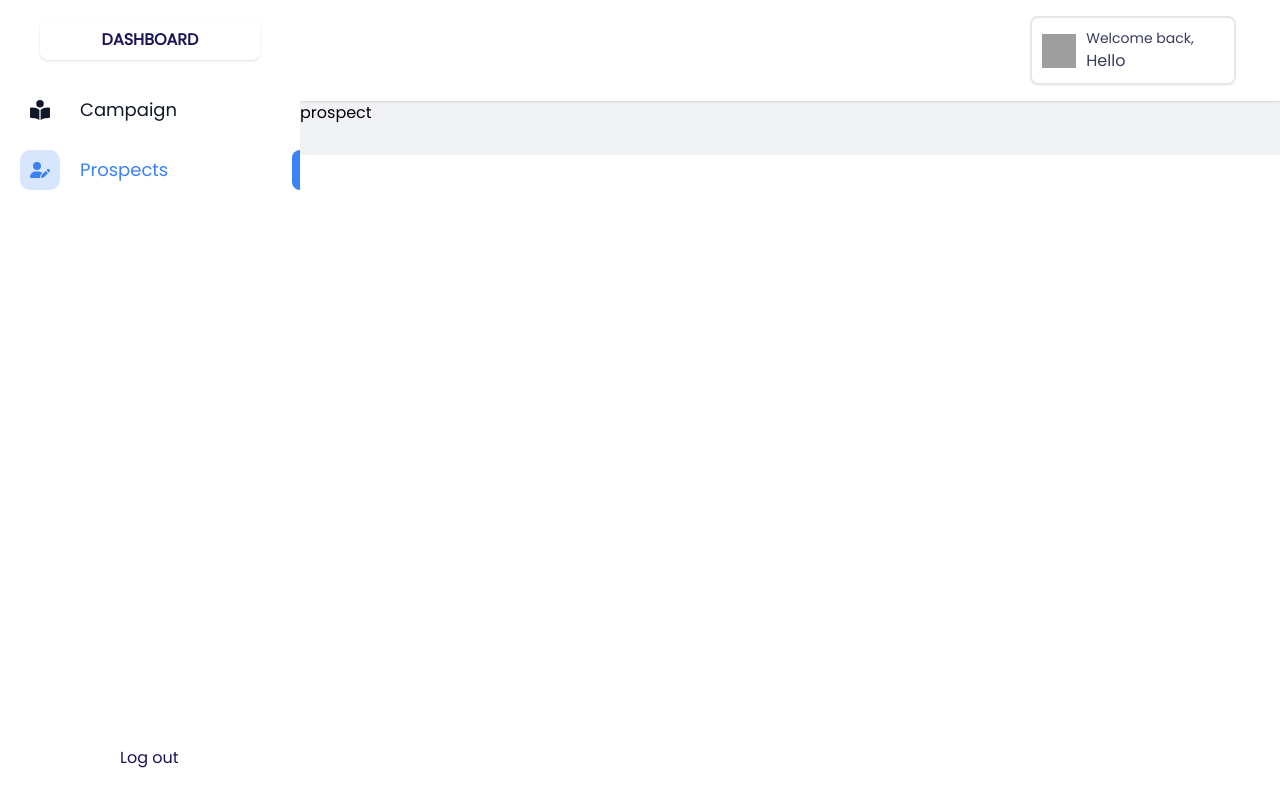
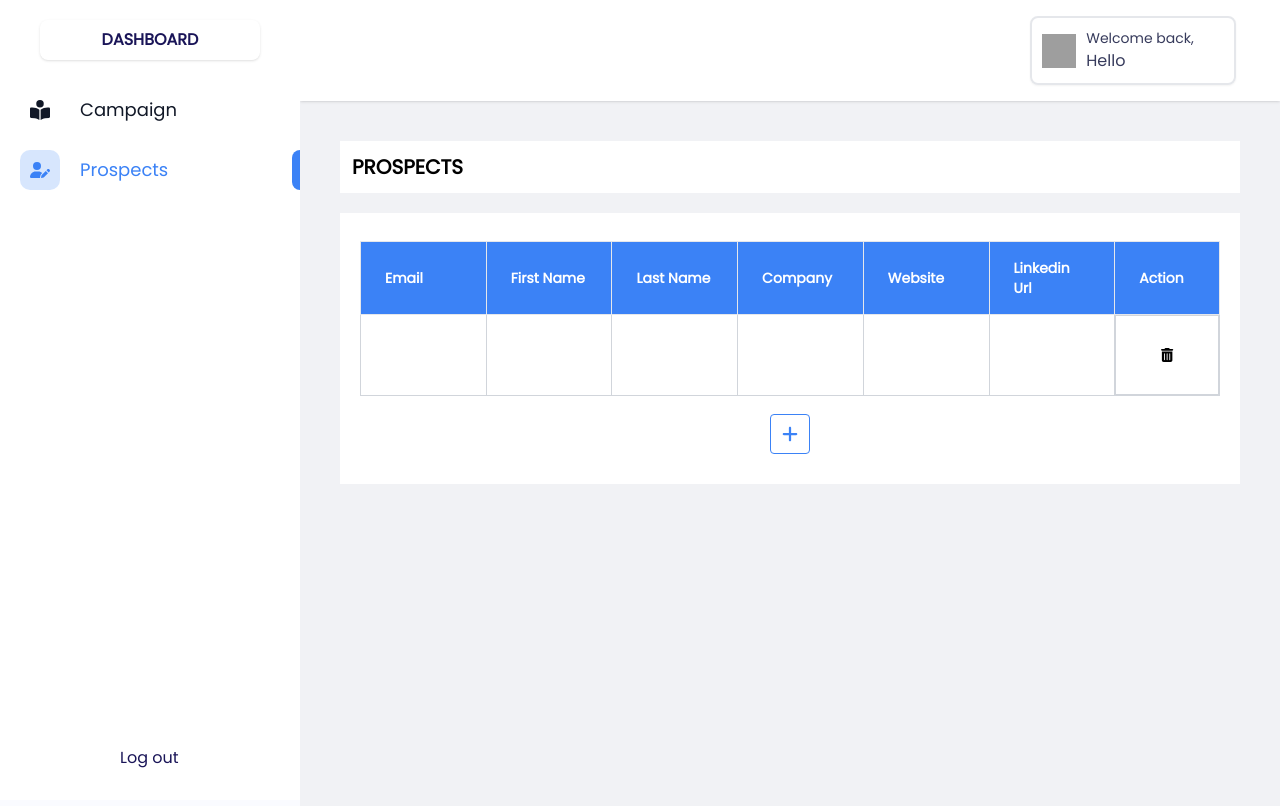
Before and after one commit to irazramin/campaign-upstal, a Next.js app: page /prospects in a window 1280 px wide. Shown: the top 806 px of the page. Built offline with nearby package versions, Linux system fonts and the light colour scheme; grey boxes are pictures that could not be loaded.

Commit message:
add prospect section

```diff
--- a/src/app/(dashboard)/prospects/page.tsx
+++ b/src/app/(dashboard)/prospects/page.tsx
@@ -1,11 +1,153 @@
-import React from 'react';
+'use client'
+import React, {useEffect, useState} from 'react';
+import {usePathname, useRouter} from "next/navigation";
+import {FontAwesomeIcon} from "@fortawesome/react-fontawesome";
+import {faPlus, faTrashAlt} from "@fortawesome/free-solid-svg-icons";
 
-const Page = () => {
+const Prospects = () => {
+    const [render, setRender] = useState(false);
+
+    const [prospectInput, setProspectInput]: any = useState([{
+        email: "",
+        firstName: "",
+        lastName: "",
+        company: "",
+        website: "",
+        linkedin: ""
+    }]);
+
+    const addProspectHandle = () => {
+        console.log(prospectInput)
+        setProspectInput([...prospectInput, {
+            email: "",
+            firstName: "",
+            lastName: "",
+            company: "",
+            website: "",
+            linkedin: ""
+        }]);
+    }
+
+    const handleInput = (e, index) => {
+        e.preventDefault();
+        const {name, value} = e.target;
+        const inputsData = [...prospectInput];
+
+        if (index >= 0 && index < inputsData.length) {
+            inputsData[index][name] = value;
+            setProspectInput(inputsData);
+            localStorage.setItem("prospectData", JSON.stringify(inputsData));
+        }
+    }
+
+    useEffect(() => {
+        const data = JSON.parse(localStorage.getItem("prospectData"));
+        if(data) {
+            setProspectInput(data);
+        }else {
+            setProspectInput([{
+                email: "",
+                firstName: "",
+                lastName: "",
+                company: "",
+                website: "",
+                linkedin: ""
+            }]);
+        }
+    }, [render]);
+
+    const handleDelete = index => {
+        if (window.confirm("Do you really want to leave?")) {
+            const afterDelete = prospectInput.filter((item, idx) => index !== idx);
+            localStorage.setItem("prospectData", JSON.stringify(afterDelete));
+            setRender(!render)
+        }
+    }
+
+
     return (
-        <div>
-            prospect
+        <div className="h-[calc(100vh-100px)] m-[20px] md:m-[40px]">
+            <div className="bg-white p-3 flex items-center justify-between mb-5">
+                <h4 className="text-xl font-semibold uppercase">Prospects</h4>
+            </div>
+
+            <div className="bg-white p-[20px]">
+                <div className="flex flex-col">
+                    <div className="overflow-x-auto sm:-mx-6 lg:-mx-8">
+                        <div className="inline-block min-w-full py-2 sm:px-6 lg:px-8">
+                            <div className="overflow-hidden">
+                                <table className="min-w-full text-left text-sm font-light">
+                                    <thead
+                                        className="border-b border-gray-300 bg-blue-500 text-white font-medium border">
+                                    <tr>
+                                        <th scope="col" className="px-6 py-4 border">Email</th>
+                                        <th scope="col" className="px-6 py-4 border">First Name</th>
+                                        <th scope="col" className="px-6 py-4 border">Last Name</th>
+                                        <th scope="col" className="px-6 py-4 border">Company</th>
+                                        <th scope="col" className="px-6 py-4 border">Website</th>
+                                        <th scope="col" className="px-6 py-4 border">Linkedin Url</th>
+                                        <th scope="col" className="px-6 py-4 border w-[100px]">Action</th>
+
+                                    </tr>
+                                    </thead>
+                                    <tbody className="border border-gray-300">
+                                    {prospectInput?.map((item, idx) => {
+                                        return (
+                                            <tr
+                                                key={idx}
+                                                className="border border-gray-300">
+                                                <td className="whitespace-nowrap font-medium border border-gray-300 w-[120px] h-[80px]">
+                                                    <input type="email" name="email" value={item.email}
+                                                           onChange={(e: any) => handleInput(e, idx)}
+                                                           className="w-full h-full  outline-2 outline-blue-500  p-3"/>
+                                                </td>
+                                                <td className="whitespace-nowrap font-medium border border-gray-300 w-[120px] h-[80px]">
+                                                    <input type="text" name="firstName" value={item.firstName}
+                                                           onChange={(e: any) => handleInput(e, idx)}
+                                                           className="w-full h-full  outline-2 outline-blue-500 p-3"/>
+                                                </td>
+                                                <td className="whitespace-nowrap font-medium border border-gray-300 w-[120px] h-[80px]">
+                                                    <input type="text" name="lastName" value={item.lastName}
+                                                           onChange={(e: any) => handleInput(e, idx)}
+                                                           className="w-full h-full  outline-2 outline-blue-500 p-3"/>
+                                                </td>
+                                                <td className="whitespace-nowrap font-medium border border-gray-300 w-[120px] h-[80px]">
+                                                    <input type="text" name="company" value={item.company}
+                                                           onChange={(e: any) => handleInput(e, idx)}
+                                                           className="w-full h-full  outline-2 outline-blue-500 p-3"/>
+                                                </td>
+                                                <td className="whitespace-nowrap font-medium border border-gray-300 w-[120px] h-[80px]">
+                                                    <input type="text" name="website" value={item.website}
+                                                           onChange={(e: any) => handleInput(e, idx)}
+                                                           className="w-full h-full  outline-2 outline-blue-500 p-3"/>
+                                                </td>
+                                                <td className="whitespace-nowrap font-medium border border-gray-300 w-[120px] h-[80px]">
+                                                    <input type="text" name="linkedin" value={item.linkedin}
+                                                           onChange={(e: any) => handleInput(e, idx)}
+                                                           className="w-full h-full  outline-2 outline-blue-500 p-3"/>
+                                                </td>
+                                                <td className="whitespace-nowrap font-medium border border-gray-300 w-full h-[80px] flex items-center justify-center">
+                                                    <button type="button" onClick={() => handleDelete(idx)}>
+                                                        <FontAwesomeIcon icon={faTrashAlt}/>
+                                                    </button>
+                                                </td>
+                                            </tr>
+                                        )
+                                    })}
+                                    </tbody>
+                                </table>
+                            </div>
+                        </div>
+                    </div>
+                </div>
+                <div className='flex justify-center items-center my-[10px] '>
+                    <button
+                        className="w-[40px] h-[40px] border border-blue-500 flex items-center justify-center hover:bg-blue-500 hover:bg-opacity-20 duration-500 rounded active:scale-[0.98]"
+                        onClick={addProspectHandle}><FontAwesomeIcon icon={faPlus} className="w-[18px] h-[18px] text-blue-500 font-semibold" /></button>
+                </div>
+            </div>
         </div>
     );
 };
 
-export default Page;
+export default Prospects;
```
